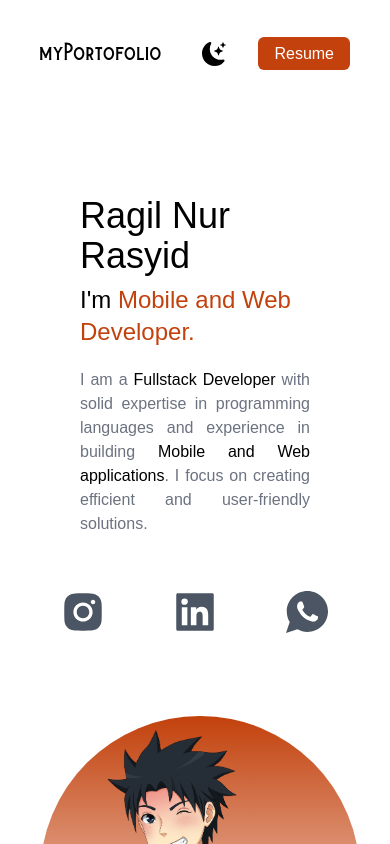
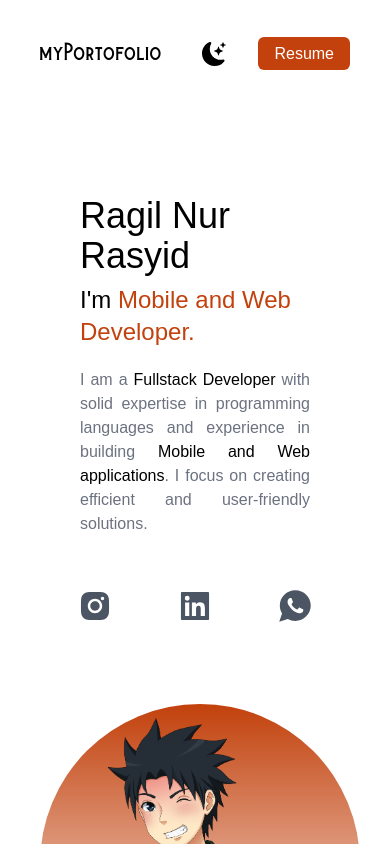
Before and after one commit to ra-rasyid/react_portofolio, a Next.js app: page / in a window 390 px wide. Shown: the top 844 px of the page. Built offline with nearby package versions, Linux system fonts and the light colour scheme.

Commit message:
merubah ukuran karakter pada mobile

```diff
--- a/pages/index.js
+++ b/pages/index.js
@@ -48,13 +48,13 @@ export default function Home() {
           {/* Responsif pada ikon sosial */}
           <div className="text-5xl flex justify-center gap-16 py-0 text-gray-600 flex-wrap">
             <a href="https://www.instagram.com/nrrssyydd?igsh=eTAyYjFkbGltZzlp" target="_blank" rel="noopener noreferrer">
-              <AiFillInstagram className="cursor-pointer hover:text-orange-700 text-5xl md:text-5xl" />
+              <AiFillInstagram className="cursor-pointer hover:text-orange-700 text-4xl md:text-5xl" />
             </a>
             <a href="https://www.linkedin.com/in/ragil-nur-rasyid-10b5972b4/?originalSubdomain=id" target="_blank" rel="noopener noreferrer">
-              <AiFillLinkedin className="cursor-pointer hover:text-orange-700 text-5xl md:text-5xl" />
+              <AiFillLinkedin className="cursor-pointer hover:text-orange-700 text-4xl md:text-5xl" />
             </a>
             <a href="https://wa.me/qr/UTKKEN4ZFP6UG1" target="_blank" rel="noopener noreferrer">
-              <IoLogoWhatsapp className="cursor-pointer hover:text-orange-700 text-5xl md:text-5xl" />
+              <IoLogoWhatsapp className="cursor-pointer hover:text-orange-700 text-4xl md:text-5xl" />
             </a>
           </div>
 
```
